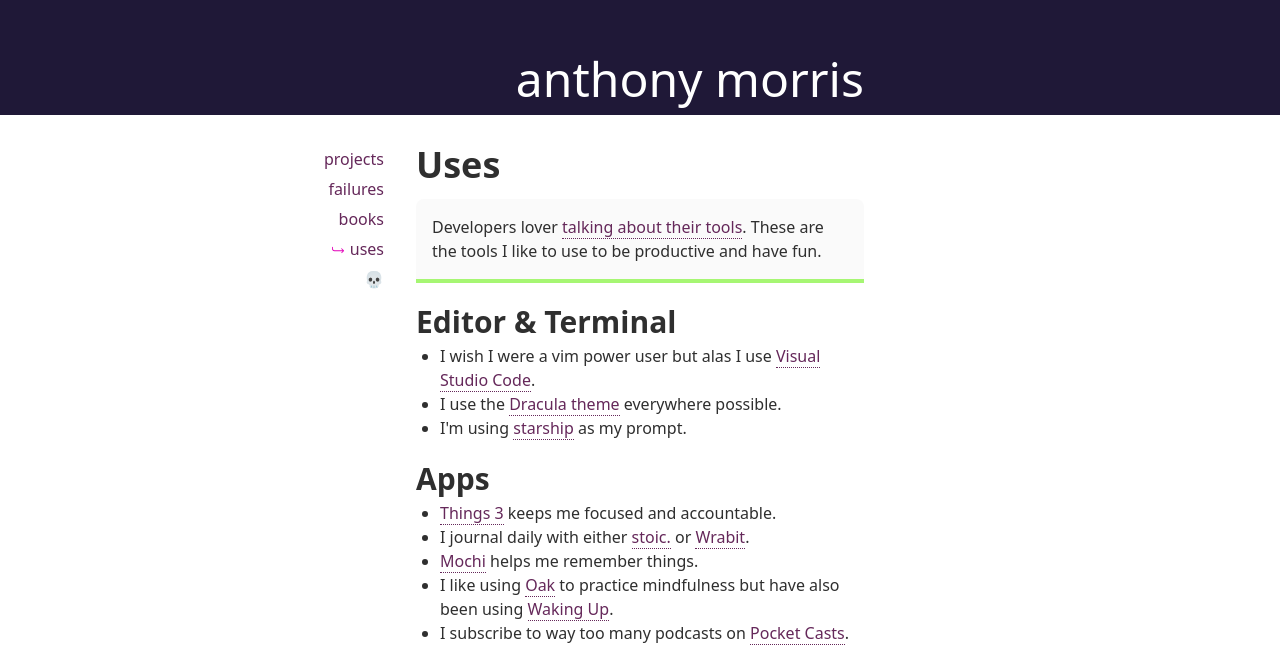
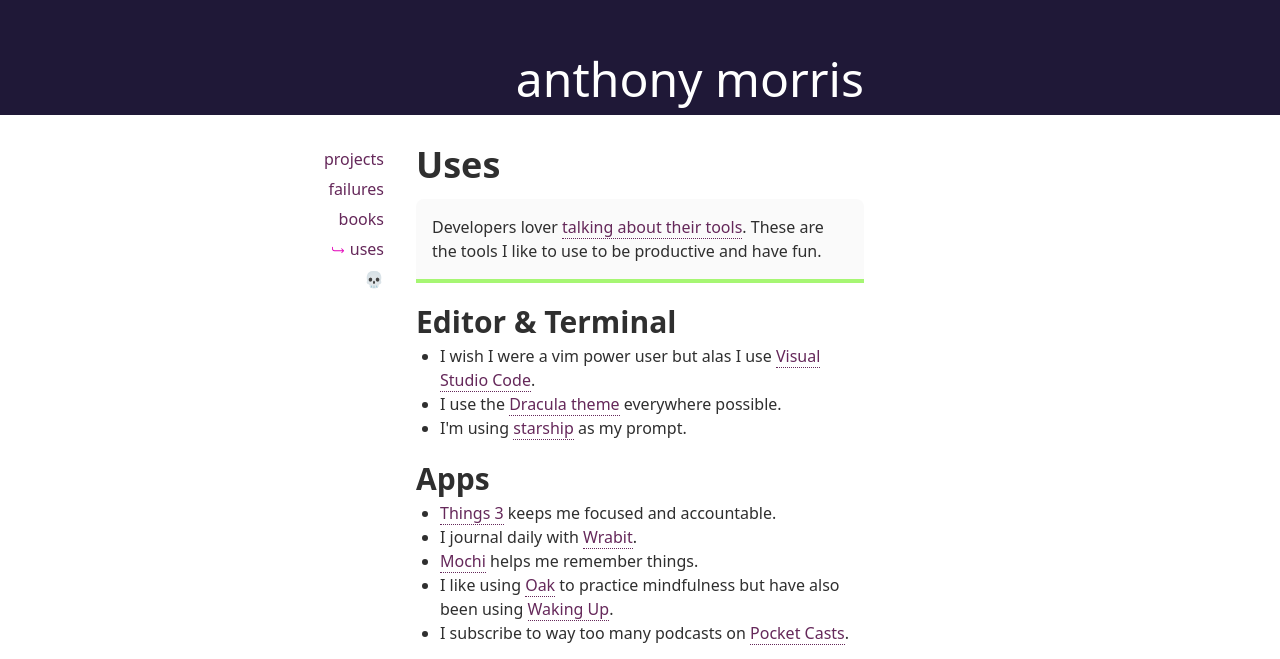
Before and after one commit to amorriscode/anthonymorris.dev, a Next.js app: page /uses in a window 1280 px wide. Shown: the part 141-800 px from the top of the page. Built offline with nearby package versions, Linux system fonts and the light colour scheme.

Commit message:
Style images

```diff
--- a/pages/uses.tsx
+++ b/pages/uses.tsx
@@ -53,7 +53,7 @@
             </li>
 
             <li>
-              I journal daily with either <a href="https://apps.apple.com/us/app/stoic-mental-health-training/id1312926037">stoic.</a> or <a href="https://writewithwrabit.com">Wrabit</a>.
+              I journal daily with <a href="https://writewithwrabit.com">Wrabit</a>.
             </li>
 
             <li>
--- a/styles/main.css
+++ b/styles/main.css
@@ -38,3 +38,7 @@
 h3 {
   @apply text-2xl mb-4 font-bold;
 }
+
+img {
+  @apply rounded-lg;
+}
```
